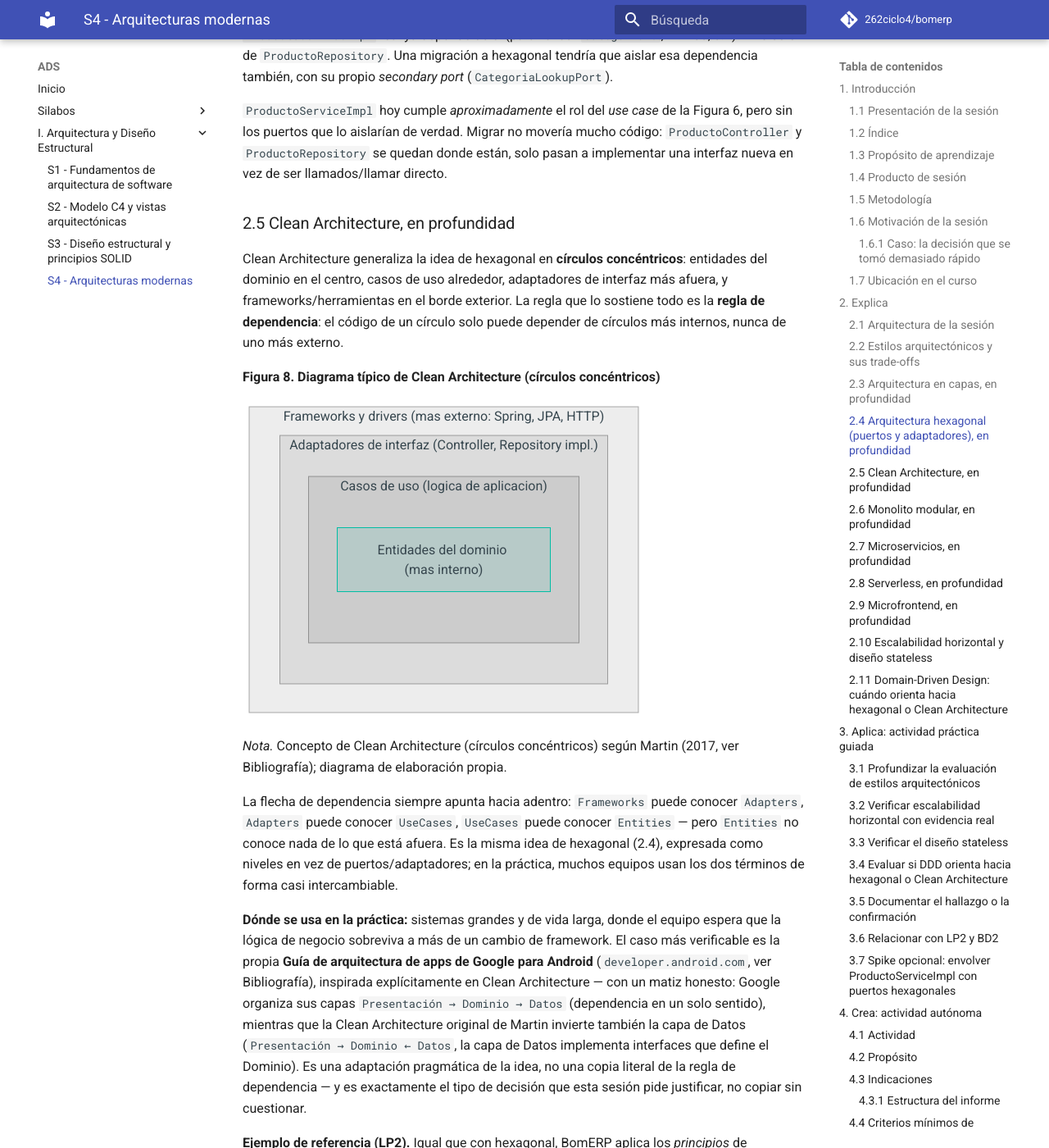
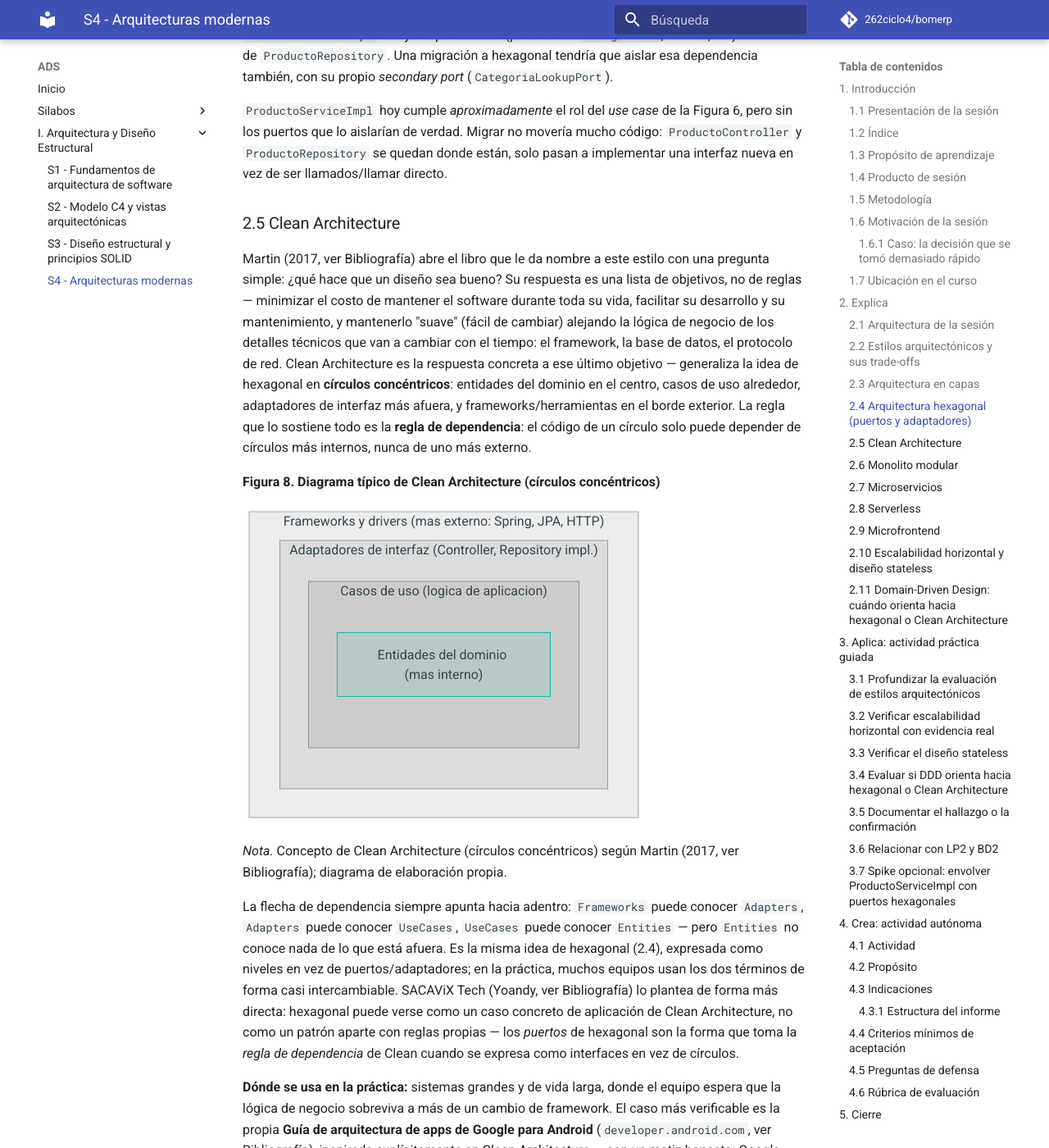
Before and after one commit to 262ciclo4/bomerp, an MkDocs documentation site: the page built from docs/ads/sesiones/S04_Arquitecturas_Modernas.md, in a window 1280 px wide and 1400 px high, scrolled down 12021 px. Shown: the whole window at 82% size. Built offline with MkDocs 1.6.1 and Material for MkDocs 9.7.7, drawn with Linux system fonts in a browser that asks for light colours; comment, search, counter and statistics services are not loaded; some of the changed text lies outside the part shown.

Commit message:
Sesion 4

````diff
--- a/docs/ads/sesiones/S04_Arquitecturas_Modernas.md
+++ b/docs/ads/sesiones/S04_Arquitecturas_Modernas.md
@@ -164,7 +164,7 @@
 
 La Tabla 3 resume los siete estilos en una fila cada uno — suficiente para compararlos, pero no para reconocer el diagrama típico de cada uno ni para saber dónde se usa en la práctica. Los siguientes siete apartados profundizan uno por uno, en el mismo orden.
 
-### 2.3 Arquitectura en capas, en profundidad
+### 2.3 Arquitectura en capas
 
 La arquitectura en capas organiza el código en niveles horizontales — cada capa depende solo de la que tiene inmediatamente debajo, nunca al revés, y nunca se salta una capa para llegar directo a otra más abajo.
 
@@ -210,7 +210,7 @@
 
 Mismo diagrama, mismas cuatro cajas — la única diferencia con la Figura 4 es que acá cada capa tiene su nombre de clase real, no una etiqueta genérica.
 
-### 2.4 Arquitectura hexagonal (puertos y adaptadores), en profundidad
+### 2.4 Arquitectura hexagonal (puertos y adaptadores)
 
 La arquitectura hexagonal pone el dominio (las reglas de negocio) en el centro, sin que conozca nada de la tecnología que lo rodea. La comunicación con el exterior pasa por **puertos** — **primarios** (interfaces que el exterior invoca, normalmente interfaces de casos de uso) y **secundarios** (interfaces que el dominio define para lo que necesita: un repositorio, un servicio externo) — implementados por **adaptadores** — **primarios** (llaman al dominio: REST, CLI, un listener de eventos) y **secundarios** (implementan lo que el dominio pidió: base de datos, una API externa, correo).
 
@@ -243,18 +243,18 @@
     SecondaryPort --> EmailAdapter
 ```
 
-*Nota.* Adaptado de SACAViX (2026, ver Bibliografía), sobre el concepto original de Cockburn (2005).
+*Nota.* Adaptado de SACAViX (2026a, ver Bibliografía), sobre el concepto original de Cockburn (2005); diagrama de elaboración propia.
 
 La flecha siempre entra al dominio por un puerto primario (invocando un *use case*) y sale por un puerto secundario (cuando ese *use case* necesita algo externo) — nunca un adaptador llama directo a un *use case* saltándose el puerto, y el dominio nunca importa una clase de ningún adaptador, ni primario ni secundario. Eso es lo que permite probar los *use cases* con pruebas unitarias puras, sin levantar servidor HTTP ni base de datos (con un `FakeOrderRepository` en vez del adaptador real, por ejemplo), y lo que permite cambiar de tecnología (de PostgreSQL a otro motor, o exponer el mismo *use case* por REST y por Kafka a la vez) sin tocar el dominio — solo se escribe un adaptador nuevo.
 
-**Trade-offs (SACAViX, 2026):**
+**Trade-offs (SACAViX, 2026a):**
 
 - Más clases y capas que una arquitectura simple — *overhead* real para sistemas con lógica trivial.
 - El límite del dominio es una disciplina activa, no algo que el compilador garantice solo: es fácil romperlo por un atajo bajo presión de fecha de entrega.
 - *Over-engineering* para CRUDs simples sin lógica de dominio real — no todo módulo necesita esta estructura (ver 3.9 sobre `catalogo/producto`).
 - Curva de aprendizaje para equipos acostumbrados a arquitectura en capas tradicional (2.3).
 
-**Errores comunes al implementarlo (SACAViX, 2026):**
+**Errores comunes al implementarlo (SACAViX, 2026a):**
 
 - Implementar la estructura de carpetas, pero que el *use case* llame a JPA/`EntityManager` directamente — rompe el aislamiento aunque el nombre del paquete diga "dominio".
 - Adaptadores con lógica de negocio que debería vivir en el dominio (validaciones, cálculos) — el adaptador debe limitarse a traducir, no a decidir.
@@ -295,9 +295,9 @@
 
 `ProductoServiceImpl` hoy cumple *aproximadamente* el rol del *use case* de la Figura 6, pero sin los puertos que lo aislarían de verdad. Migrar no movería mucho código: `ProductoController` y `ProductoRepository` se quedan donde están, solo pasan a implementar una interfaz nueva en vez de ser llamados/llamar directo.
 
-### 2.5 Clean Architecture, en profundidad
+### 2.5 Clean Architecture
 
-Clean Architecture generaliza la idea de hexagonal en **círculos concéntricos**: entidades del dominio en el centro, casos de uso alrededor, adaptadores de interfaz más afuera, y frameworks/herramientas en el borde exterior. La regla que lo sostiene todo es la **regla de dependencia**: el código de un círculo solo puede depender de círculos más internos, nunca de uno más externo.
+Martin (2017, ver Bibliografía) abre el libro que le da nombre a este estilo con una pregunta simple: ¿qué hace que un diseño sea bueno? Su respuesta es una lista de objetivos, no de reglas — minimizar el costo de mantener el software durante toda su vida, facilitar su desarrollo y su mantenimiento, y mantenerlo "suave" (fácil de cambiar) alejando la lógica de negocio de los detalles técnicos que van a cambiar con el tiempo: el framework, la base de datos, el protocolo de red. Clean Architecture es la respuesta concreta a ese último objetivo — generaliza la idea de hexagonal en **círculos concéntricos**: entidades del dominio en el centro, casos de uso alrededor, adaptadores de interfaz más afuera, y frameworks/herramientas en el borde exterior. La regla que lo sostiene todo es la **regla de dependencia**: el código de un círculo solo puede depender de círculos más internos, nunca de uno más externo.
 
 **Figura 8. Diagrama típico de Clean Architecture (círculos concéntricos)**
 
@@ -314,7 +314,7 @@
 
 *Nota.* Concepto de Clean Architecture (círculos concéntricos) según Martin (2017, ver Bibliografía); diagrama de elaboración propia.
 
-La flecha de dependencia siempre apunta hacia adentro: `Frameworks` puede conocer `Adapters`, `Adapters` puede conocer `UseCases`, `UseCases` puede conocer `Entities` — pero `Entities` no conoce nada de lo que está afuera. Es la misma idea de hexagonal (2.4), expresada como niveles en vez de puertos/adaptadores; en la práctica, muchos equipos usan los dos términos de forma casi intercambiable.
+La flecha de dependencia siempre apunta hacia adentro: `Frameworks` puede conocer `Adapters`, `Adapters` puede conocer `UseCases`, `UseCases` puede conocer `Entities` — pero `Entities` no conoce nada de lo que está afuera. Es la misma idea de hexagonal (2.4), expresada como niveles en vez de puertos/adaptadores; en la práctica, muchos equipos usan los dos términos de forma casi intercambiable. SACAViX Tech (Yoandy, ver Bibliografía) lo plantea de forma más directa: hexagonal puede verse como un caso concreto de aplicación de Clean Architecture, no como un patrón aparte con reglas propias — los *puertos* de hexagonal son la forma que toma la *regla de dependencia* de Clean cuando se expresa como interfaces en vez de círculos.
 
 **Dónde se usa en la práctica:** sistemas grandes y de vida larga, donde el equipo espera que la lógica de negocio sobreviva a más de un cambio de framework. El caso más verificable es la propia **Guía de arquitectura de apps de Google para Android** (`developer.android.com`, ver Bibliografía), inspirada explícitamente en Clean Architecture — con un matiz honesto: Google organiza sus capas `Presentación → Dominio → Datos` (dependencia en un solo sentido), mientras que la Clean Architecture original de Martin invierte también la capa de Datos (`Presentación → Dominio ← Datos`, la capa de Datos implementa interfaces que define el Dominio). Es una adaptación pragmática de la idea, no una copia literal de la regla de dependencia — y es exactamente el tipo de decisión que esta sesión pide justificar, no copiar sin cuestionar.
 
@@ -335,7 +335,7 @@
 
 Es casi el mismo ejercicio que la Figura 7 (hexagonal) con otro vocabulario — no es casualidad (2.5): Clean Architecture es la misma idea de aislar el dominio, expresada como círculos en vez de puertos y adaptadores. Lo que hoy "no encaja" en el círculo que le tocaría es siempre lo mismo: `ProductoServiceImpl` (caso de uso) y `Producto`/`Categoria` (entidades) todavía dependen de Spring y de Hibernate — la migración movería esa dependencia hacia afuera, no las reescribiría desde cero.
 
-### 2.6 Monolito modular, en profundidad
+### 2.6 Monolito modular
 
 Un monolito modular es **un solo proceso desplegable**, pero organizado por dentro en módulos con límites explícitos — la diferencia con un monolito "a secas" (todo mezclado, sin límites) es justamente esa organización interna, verificada por herramientas, no solo por convención de carpetas.
 
@@ -391,11 +391,25 @@
     end
 ```
 
+**Trade-offs (SACAViX, 2026b):**
+
+- Escalar componentes individualmente es imposible — se escala todo el proceso, aunque solo un módulo esté bajo carga.
+- Un bug crítico puede derribar toda la aplicación: sin aislamiento de fallos entre módulos, como sí lo tendría cada microservicio en su propio proceso.
+- La disciplina de mantener los límites entre módulos debe ser activa — el código tiende naturalmente al acoplamiento si nadie la vigila.
+- Un solo lenguaje y stack tecnológico para todos los módulos — no se puede elegir la herramienta óptima por módulo, como sí podría un microservicio independiente.
+
+**Errores comunes al implementarlo (SACAViX, 2026b):**
+
+- Módulos que acceden a la base de datos o a la lógica interna de otro módulo — rompe el límite aunque el código compile sin errores.
+- No definir interfaces públicas explícitas: todo queda accesible a todo, y la "modularidad" es solo de nombre.
+- Usar el monolito como excusa para no separar responsabilidades — "total, es un solo proceso" no es una razón válida para mezclar dominios.
+- No planificar la eventual extracción cuando el sistema y el equipo escalen — los módulos bien definidos (como los que exige ADP) son justamente los que se pueden extraer a microservicio con bajo esfuerzo el día que haga falta.
+
 **Dónde se usa en la práctica:** equipos pequeños o medianos, productos con un solo ciclo de despliegue, o empresas que empiezan como monolito modular y solo separan un módulo en microservicio el día que un problema real (no anticipado) lo justifica — Shopify es un caso frecuentemente citado en la industria de un monolito modular a gran escala, mantenido así de forma deliberada.
 
 **Ejemplo de referencia (LP2).** Esta es exactamente la arquitectura real de BomERP hoy — la Figura 10 no es un ejemplo genérico, es el diagrama de `lp2/bomerp-backend` (ADR-001 de LP2), con `catalogo` como único módulo real hasta ahora y `ventas` previsto para LP2 S4. La ganancia de ACID tampoco es teórica: el bug de `LazyInitializationException` que corrigió LP2 S3 se resolvió agregando `@Transactional` a `ProductoServiceImpl.crear()` — guardar `Producto`, resolver `Categoria` y construir la respuesta corren dentro de una única transacción, sin coordinar nada entre procesos porque no hay más de uno. Y el límite entre módulos (ADP) no se sostiene por convención: `ModularityTests` (LP2, desde S1) ejecuta `ApplicationModules.of(BomErpApplication.class).verify()` y falla la build si algún módulo introduce un ciclo de dependencias.
 
-### 2.7 Microservicios, en profundidad
+### 2.7 Microservicios
 
 En microservicios, cada módulo de negocio es un **proceso independiente**, con su propia base de datos, su propio ciclo de despliegue y, generalmente, su propio repositorio de código. La comunicación entre servicios es siempre por red (HTTP, mensajería), nunca por llamada directa en memoria.
 
@@ -451,7 +465,7 @@
 
 **Ejemplo de referencia (LP2).** BomERP no usa microservicios — el ADR-001 de LP2 lo dice explícitamente: el costo (red, bases de datos distribuidas, versionado de contratos, y ahora también CAP y consistencia eventual) no tiene ninguna ganancia real a cambio en un proyecto de equipo pequeño con un solo ciclo de despliegue. Con una sola Oracle compartida, `ProductoServiceImpl` y `CategoriaServiceImpl` (LP2 S3) leen el dato real dentro de la misma transacción — no hay partición de red que resolver, ni necesidad de elegir entre C y A. Esa es la ganancia concreta de no separar en procesos todavía: no es que el equipo no sepa resolver consistencia eventual, es que el proyecto no paga ese costo si no lo necesita.
 
-### 2.8 Serverless, en profundidad
+### 2.8 Serverless
 
 Serverless (o *Function as a Service*, FaaS) lleva la independencia de piezas un paso más allá que microservicios (2.7): en vez de desplegar un proceso que corre todo el tiempo, se despliega una **función individual** que el proveedor cloud ejecuta solo cuando un evento la dispara (una petición HTTP, un mensaje en cola, un archivo subido) — y se apaga apenas termina. El equipo no administra servidores ni contenedores, ni siquiera el ciclo de vida del proceso: solo el código de la función.
 
@@ -482,7 +496,7 @@
 
 **Ejemplo de referencia (LP2).** BomERP no usa serverless, y no le falta hoy: cada endpoint de `catalogo/producto` corre en un proceso que ya está activo (`bomerp-backend`), sin picos de carga esporádicos que justifiquen pagar solo por invocación. Si en algún momento apareciera una tarea puntual y poco frecuente (por ejemplo, generar un reporte mensual pesado), sería un candidato razonable para extraerla como función serverless, sin migrar el resto del backend — la misma lógica de "extraer solo lo que lo justifica" que ya aplica microservicios (2.7) o hexagonal (2.4).
 
-### 2.9 Microfrontend, en profundidad
+### 2.9 Microfrontend
 
 Microfrontend aplica la misma idea de microservicios (2.7) — piezas independientes, con su propio ciclo de despliegue — pero a la **capa de presentación**, no al backend. Cada equipo puede construir, probar y desplegar un fragmento de la interfaz (por ejemplo, "catálogo" y "ventas" como fragmentos separados) que se ensamblan en una sola aplicación visible para el usuario final.
 
@@ -538,6 +552,8 @@
 DDD (introducido como adelanto en S2, 2.5) distingue el dominio (las reglas de negocio) de todo lo demás (frameworks, base de datos, HTTP). Cuando ese dominio es simple — pocas reglas, poca lógica que no sea CRUD — separar el dominio del resto con puertos y adaptadores (hexagonal) o con círculos concéntricos (Clean Architecture) agrega una indirección que no paga su costo: más interfaces, más mapeos, más código para el mismo resultado.
 
 La orientación cambia cuando el dominio gana complejidad real: reglas de negocio que no dependen de ninguna tecnología concreta, lógica que debe poder probarse sin levantar base de datos ni servidor HTTP, o un **agregado** (límite de consistencia de DDD) con invariantes que deben protegerse sin importar quién lo modifique. Ahí, aislar el dominio deja de ser indirección innecesaria y pasa a ser lo que hace posible probar y mantener esa lógica sin arrastrar infraestructura.
+
+**¿Y si toca elegir entre las dos?** Hexagonal es el punto de partida más barato: logra el mismo objetivo (aislar el dominio de los detalles técnicos) con menos ceremonia — dos zonas (dominio + adaptadores), sin los cuatro anillos formales de Clean ni la separación explícita entre Entidades y Casos de uso que Clean exige incluso cuando el módulo todavía no la necesita. Clean solo se justifica *sobre* Hexagonal cuando el volumen de casos de uso crece tanto que separar reglas atómicas del dominio (Entidades) de la orquestación entre varias entidades (Casos de uso) aporta claridad real — y eso, según los Errores comunes de SACAViX (2.4), casi nunca ocurre antes de tener ese volumen.
 
 **Ejemplo de referencia (LP2).** Hoy, `catalogo/producto` es esencialmente CRUD con una validación de referencia (LP2 S3) — no hay lógica de negocio compleja que aislar del framework todavía. Eso confirma la Tabla 5 de S1: hexagonal y Clean Architecture no aplican "para este corte". Pero `ventas/Venta-DetalleVenta` (LP2 S4, cabecera-detalle con cálculos y control de stock) es un candidato más real a agregado DDD — si su lógica de cálculo y consistencia creciera lo suficiente, sería el primer módulo de BomERP donde valdría la pena evaluar aislarlo del framework con un puerto explícito. Hoy todavía no se justifica: la complejidad real hay que verla en el código antes de pagar el costo de la indirección, no anticiparla.
 
@@ -834,5 +850,7 @@
 10. Martin, R. C. (1996). Granularity. *C++ Report*, 8(10) — origen del Acyclic Dependencies Principle (ADP), Common Closure Principle (CCP) y Common Reuse Principle (CRP).
 11. Martin, R. C. (2017). *Clean Architecture: A Craftsman's Guide to Software Structure and Design*. Prentice Hall.
 12. Pritchett, D. (2008). BASE: An ACID alternative. *ACM Queue*, 6(3), 48-55. https://queue.acm.org/detail.cfm?id=1394128
-13. SACAViX. (2026). *Hexagonal Architecture*. SACAViX System Design — Patterns. https://systemdesign.sacavix.com/patterns/hexagonal-architecture
-14. Thoughtworks. (2024). *Hexagonal architecture explained through a practical example*. https://www.thoughtworks.com/insights/blog/architecture/hexagonal-architecture-explained-practical-example
+13. SACAViX. (2026a). *Hexagonal Architecture*. SACAViX System Design — Patterns. https://systemdesign.sacavix.com/patterns/hexagonal-architecture
+14. SACAViX. (2026b). *Modular Monolith*. SACAViX System Design — Patterns. https://systemdesign.sacavix.com/patterns/modular-monolith
+15. SACAViX Tech (Yoandy). (s.f.). *Arquitectura Limpia: Un ejemplo práctico con Spring Boot* [video]. YouTube. https://www.youtube.com/watch?v=GDXrdZlzdHg
+16. Thoughtworks. (2024). *Hexagonal architecture explained through a practical example*. https://www.thoughtworks.com/insights/blog/architecture/hexagonal-architecture-explained-practical-example
````
Also changed, not shown: other parts of docs/ads/sesiones/S04_Arquitecturas_Modernas.md (+1 -1 lines).
